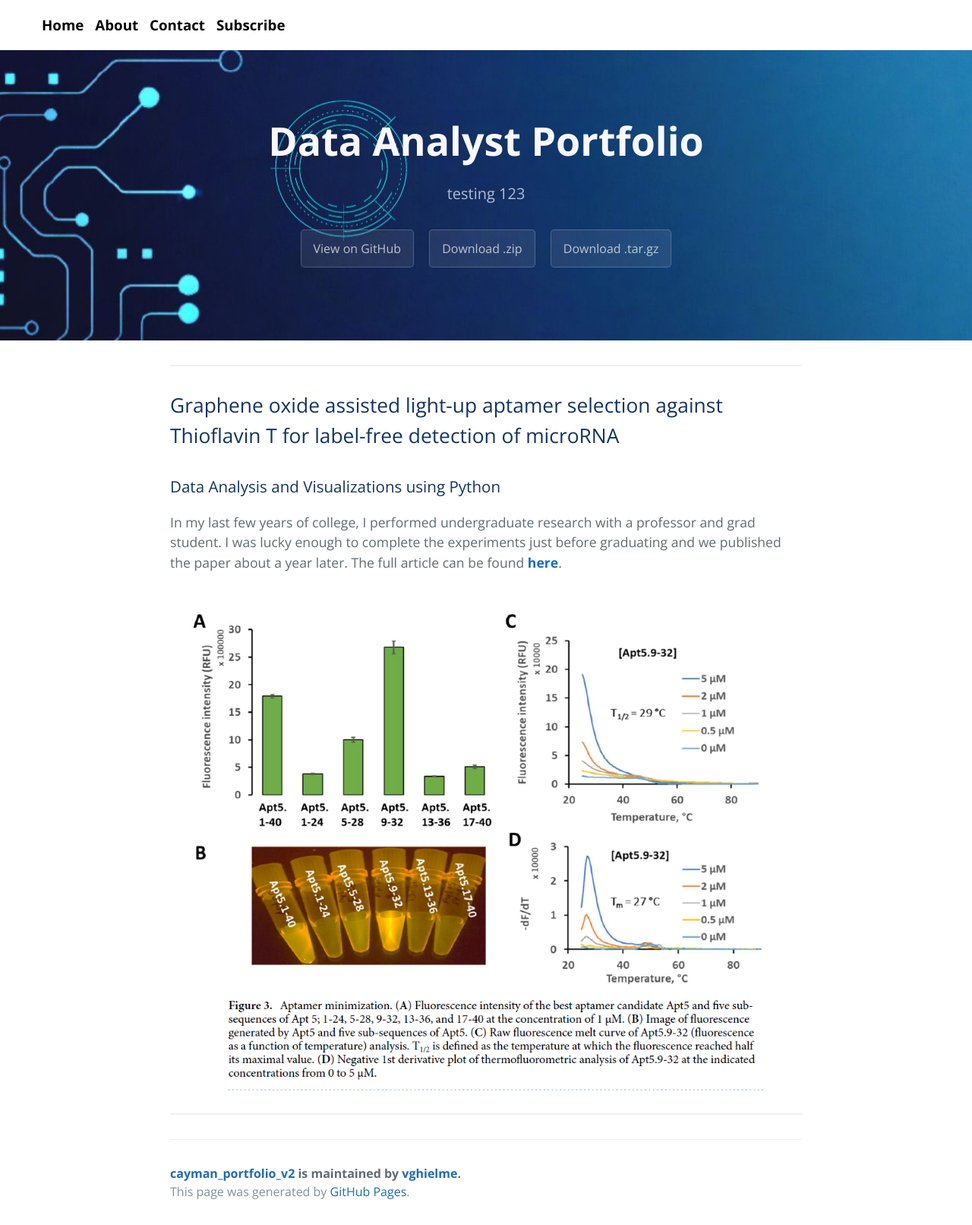
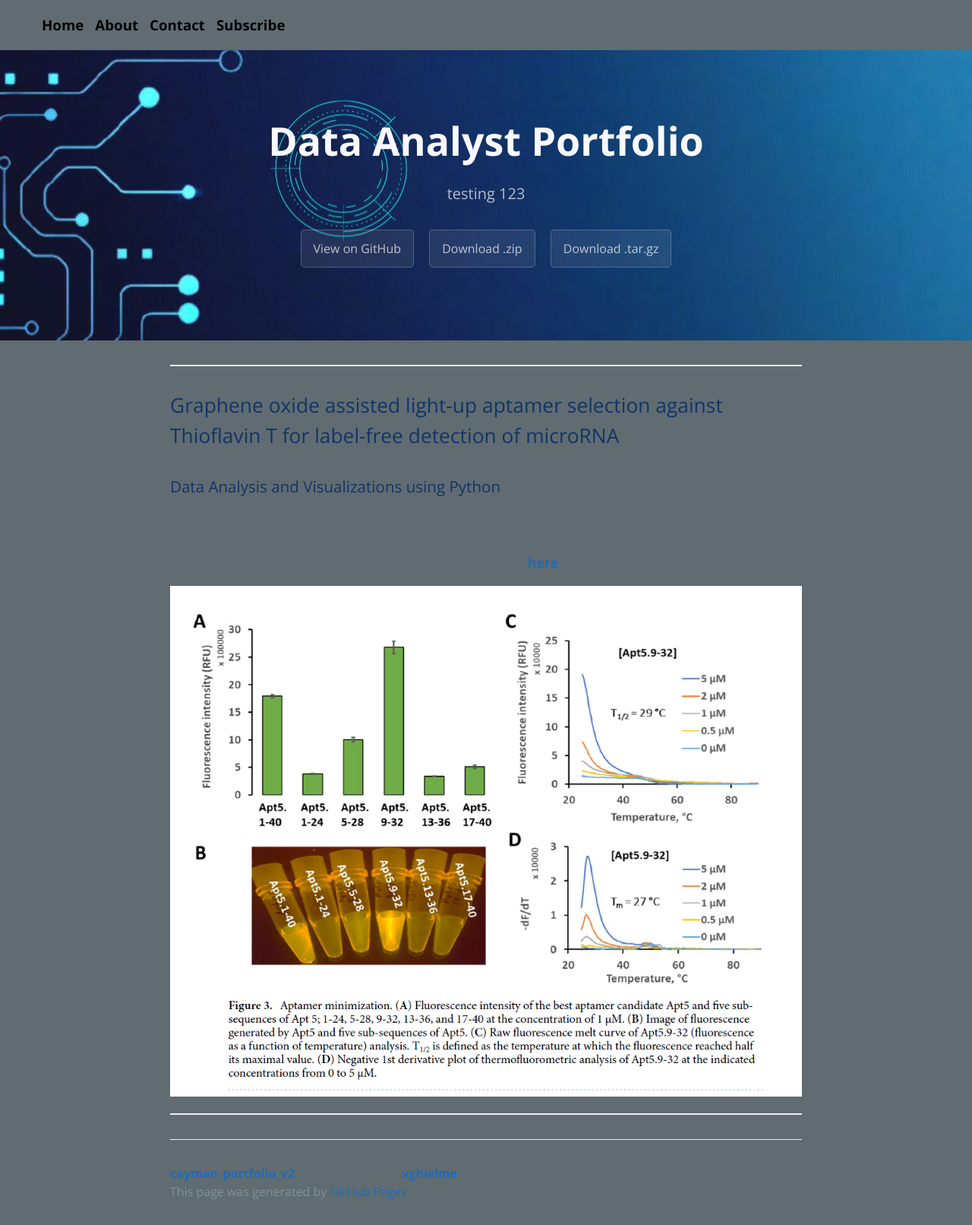
Before and after one commit to vghielme/cayman_portfolio_v2, a Jekyll site: the page built from index.md, in a window 1280 px wide. Shown: the whole page at 76% size. Built offline with Jekyll 4.4.1, drawn with Linux system fonts in a browser that asks for light colours.

Commit message:
add background color to body

```diff
--- a/_layouts/default.html
+++ b/_layouts/default.html
@@ -44,6 +44,9 @@
     header {
       background-image: url('img/thumbnail.png');
     }
+    body {
+      background-color:#606c71;
+    }
 
   </style>
 </html>
```
